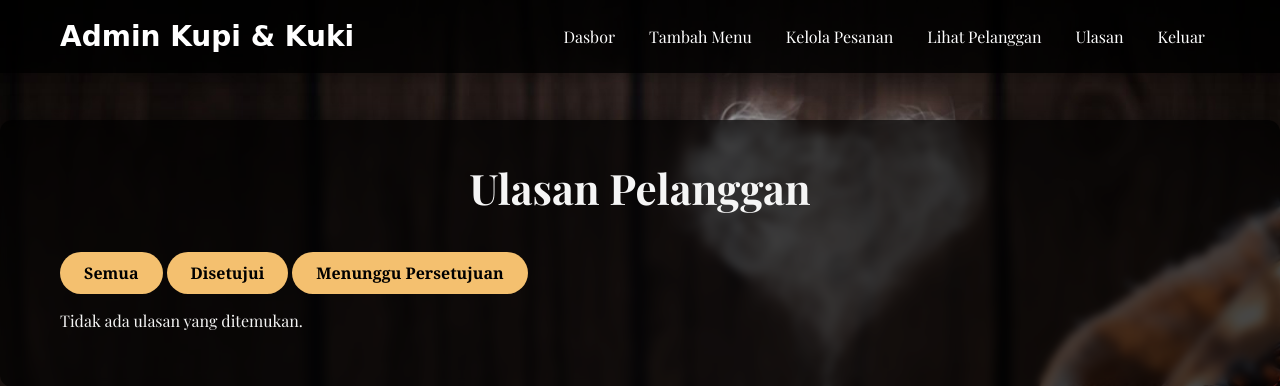
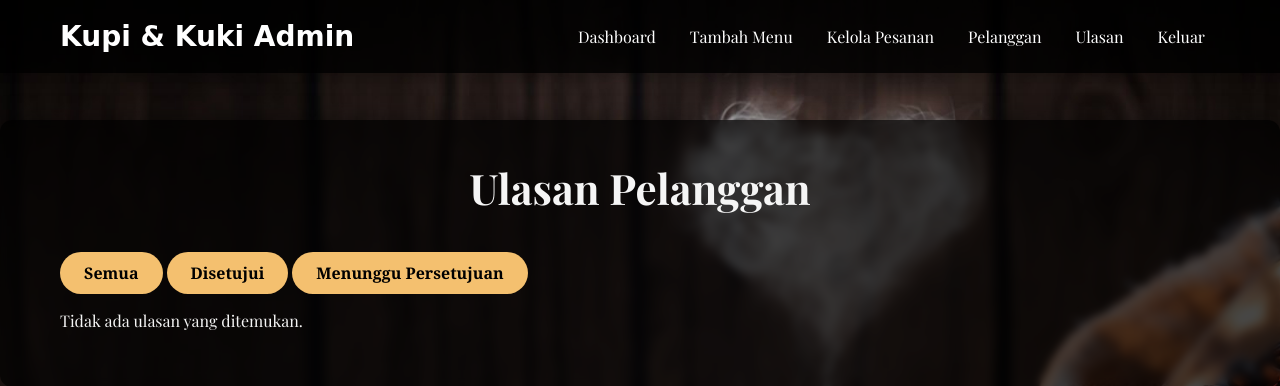
Before and after one commit to Fuentes771/PemogramanWebKelCASS, a PHP site: page /PemogramanWebKelCASS/admin/ulasan.php in a window 1280 px wide. Shown: the top 386 px of the page. Run offline with PHP 8.4, Linux system fonts and the light colour scheme; the visitor is signed in with stand-in values (Sample User, id 1); data that the repository does not hold is empty; some web fonts are replaced.

Commit message:
Perubahan Navbar admin

```diff
--- a/admin/add_menu.php
+++ b/admin/add_menu.php
@@ -84,7 +84,7 @@ $menus = $stmt->fetchAll(PDO::FETCH_ASSOC);
    <header class="navbar">
         <div class="logo">Kupi & Kuki Admin</div>
         <nav>
-             <a href="admin_dashboard.php">Dasbor</a>
+            <a href="admin_dashboard.php">Dashboard</a>
             <a href="add_menu.php">Tambah Menu</a>
             <a href="manage_orders.php">Kelola Pesanan</a>
             <a href="view_subscribers.php">Pelanggan</a>
--- a/admin/admin_dashboard.php
+++ b/admin/admin_dashboard.php
@@ -44,7 +44,7 @@ for ($i = 6; $i >= 0; $i--) {
 <html lang="id">
 <head>
     <meta charset="UTF-8">
-    <title>Dasbor Admin</title>
+    <title>Dashboard Admin</title>
     <meta name="viewport" content="width=device-width, initial-scale=1.0">
     <link href="https://fonts.googleapis.com/css2?family=Playfair+Display:wght@400;700&display=swap" rel="stylesheet">
     <link rel="stylesheet" href="../css/admin_style.css">
@@ -55,10 +55,10 @@ for ($i = 6; $i >= 0; $i--) {
     <header class="navbar">
         <div class="logo">Kupi & Kuki Admin</div>
         <nav>
-             <a href="admin_dashboard.php">Dasboard</a>
+            <a href="admin_dashboard.php">Dashboard</a>
             <a href="add_menu.php">Tambah Menu</a>
             <a href="manage_orders.php">Kelola Pesanan</a>
-            <a href="view_subscribers.php">Lihat Pelanggan</a>
+            <a href="view_subscribers.php">Pelanggan</a>
             <a href="ulasan.php">Ulasan</a>
             <a href="../php/logout.php">Keluar</a>
         </nav>
--- a/admin/manage_orders.php
+++ b/admin/manage_orders.php
@@ -62,10 +62,10 @@ $orders = $stmt->fetchAll(PDO::FETCH_ASSOC);
     <header class="navbar">
         <div class="logo">Kupi & Kuki Admin</div>
         <nav>
-            <a href="admin_dashboard.php">Dasbor</a>
+            <a href="admin_dashboard.php">Dashboard</a>
             <a href="add_menu.php">Tambah Menu</a>
-            <a href="manage_orders.php">Manajemen Pesanan</a>
-            <a href="view_subscribers.php">Pelanggan Terdaftar</a>
+            <a href="manage_orders.php">Kelola Pesanan</a>
+            <a href="view_subscribers.php">Pelanggan</a>
             <a href="ulasan.php">Ulasan</a>
             <a href="../php/logout.php">Keluar</a>
         </nav>
--- a/admin/ulasan.php
+++ b/admin/ulasan.php
@@ -13,19 +13,19 @@ require_once '../php/config.php';
 <head>
     <meta charset="UTF-8">
     <meta name="viewport" content="width=device-width, initial-scale=1.0">
-    <title>Dasbor Admin - Kupi & Kuki</title>
+    <title>Dashboard Admin - Kupi & Kuki</title>
     <link rel="stylesheet" href="../css/ulasan.css">
     <link rel="stylesheet" href="../css/admin_style.css">
     <link rel="stylesheet" href="../css/navbar.css">
 </head>
 <body>
     <header class="navbar">
-        <div class="logo">Admin Kupi & Kuki</div>
+        <div class="logo">Kupi & Kuki Admin</div>
         <nav>
-            <a href="admin_dashboard.php">Dasbor</a>
+            <a href="admin_dashboard.php">Dashboard</a>
             <a href="add_menu.php">Tambah Menu</a>
             <a href="manage_orders.php">Kelola Pesanan</a>
-            <a href="view_subscribers.php">Lihat Pelanggan</a>
+            <a href="view_subscribers.php">Pelanggan</a>
             <a href="ulasan.php">Ulasan</a>
             <a href="../php/logout.php">Keluar</a>
         </nav>
```
Also changed, not shown: admin/view_subscribers.php (+4 -4 lines).
